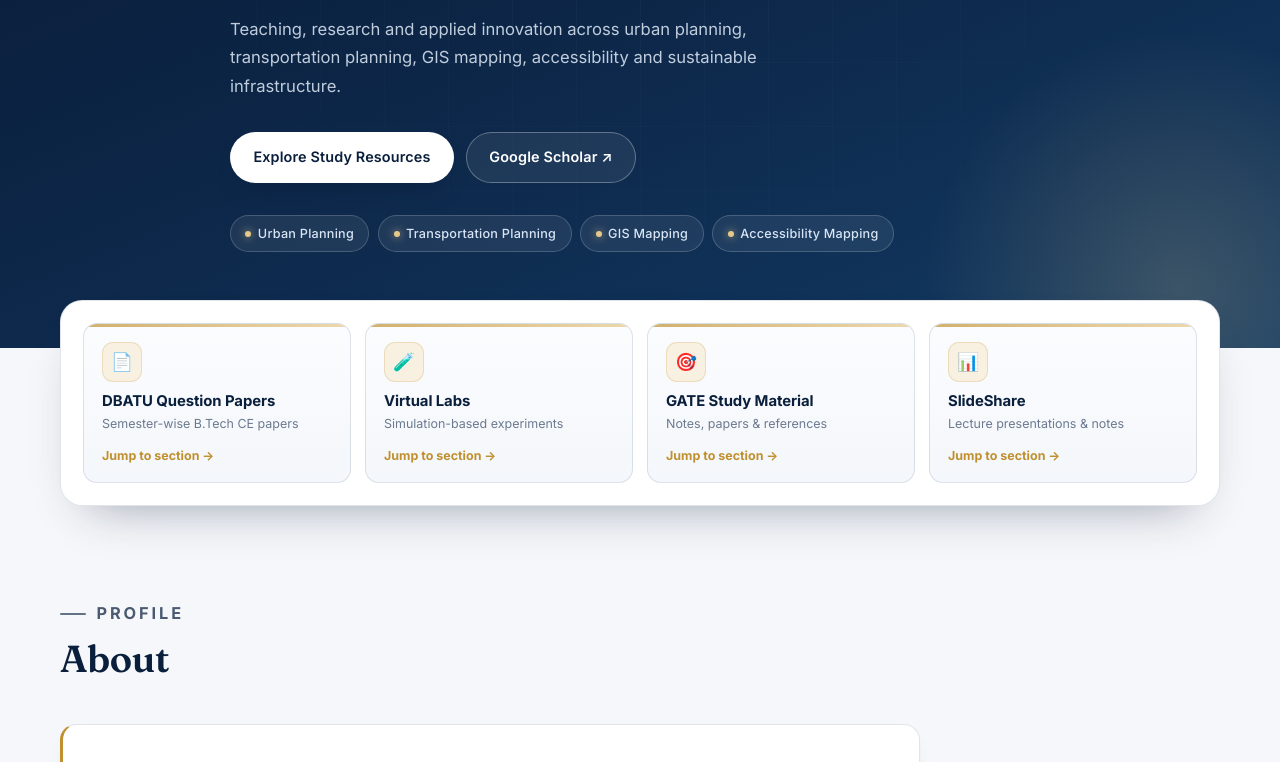
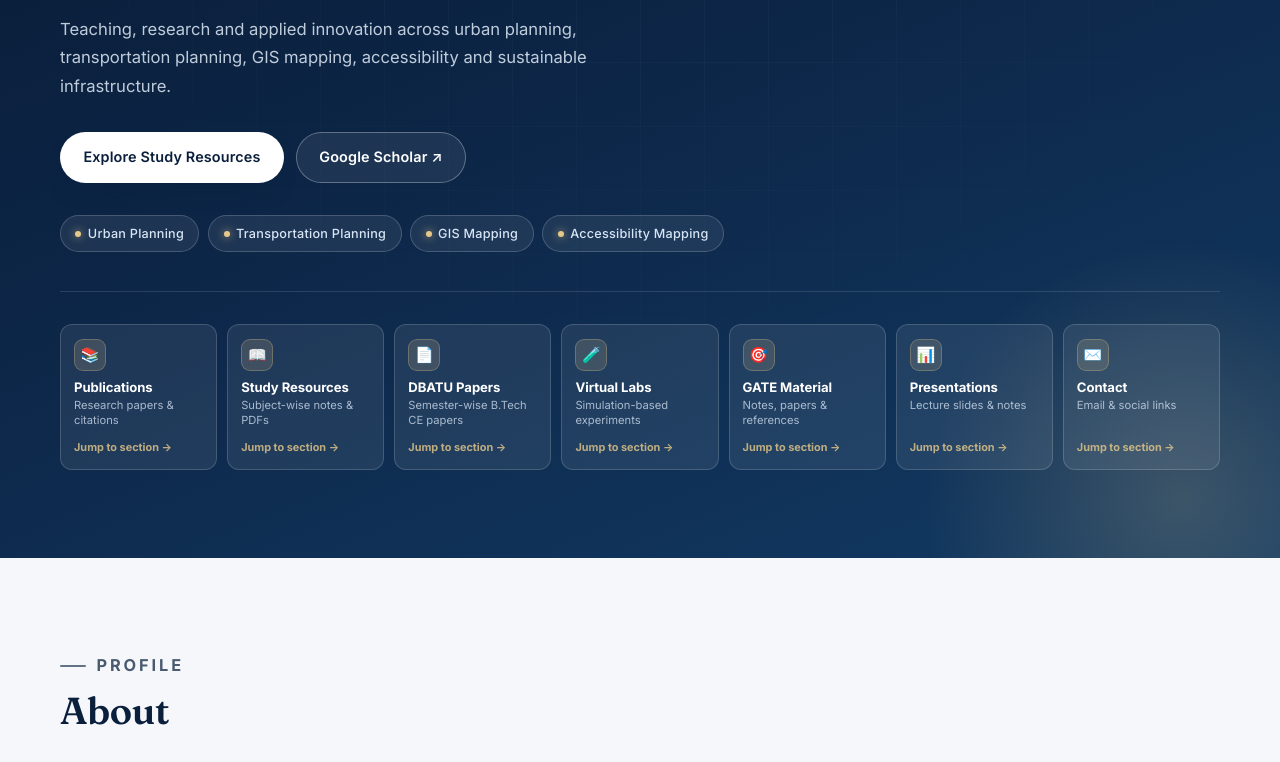
Before and after one commit to darshpatel-git/darshankumarpatel.github.io, a plain HTML site: page index.html in a window 1280 px wide. Shown: the part 335-1097 px from the top of the page. Drawn offline with Linux system fonts and the light colour scheme.

Commit message:
Update index.html

```diff
--- a/index.html
+++ b/index.html
@@ -203,7 +203,7 @@
     .hero{
       position:relative;
       overflow:hidden;
-      padding-block:clamp(64px, 9vw, 112px) clamp(64px, 8vw, 96px);
+      padding-block:clamp(64px, 9vw, 112px) clamp(56px, 7vw, 88px);
       color:#fff;
       background:
         radial-gradient(900px 500px at 8% -12%, rgba(74,138,214,.38), transparent 62%),
@@ -281,75 +281,60 @@
     }
 
     /* ============================================================
-       QUICK ACCESS STRIP (student-friendly)
+       HERO SECTION NAV (jump-to-section cards)
        ============================================================ */
-    .quick-access{
+    .hero-nav{
       position:relative;
-      z-index:2;
-      margin-top:-48px;
+      z-index:1;
+      display:grid;
+      grid-template-columns:repeat(7, minmax(0,1fr));
+      gap:10px;
+      margin-top:2.4rem;
+      padding-top:2rem;
+      border-top:1px solid rgba(255,255,255,.12);
     }
-    .quick-grid{
-      display:grid;
-      grid-template-columns:repeat(4, minmax(0,1fr));
-      gap:14px;
-      padding:clamp(16px, 2vw, 22px);
-      background:#fff;
-      border:1px solid var(--line);
-      border-radius:var(--radius-lg);
-      box-shadow:var(--shadow-md);
+    .hero-nav-card{
+      display:flex;flex-direction:column;
+      padding:14px 13px 12px;
+      border-radius:12px;
+      background:rgba(255,255,255,.08);
+      border:1px solid rgba(255,255,255,.16);
+      text-decoration:none;color:inherit;
+      transition:transform .18s ease, background-color .18s ease,
+                 border-color .18s ease, box-shadow .18s ease;
     }
-    .quick-card{
-      display:flex;flex-direction:column;
-      padding:18px 18px 16px;
-      border-radius:14px;
-      background:linear-gradient(180deg,#fbfcfe 0%,#f4f7fb 100%);
-      border:1px solid var(--line);
-      text-decoration:none;color:inherit;
-      transition:transform .2s ease, border-color .2s ease, box-shadow .2s ease, background .2s ease;
-      position:relative;
-      overflow:hidden;
+    .hero-nav-card:hover{
+      transform:translateY(-3px);
+      background:rgba(255,255,255,.16);
+      border-color:rgba(230,201,138,.5);
+      box-shadow:0 18px 30px -20px rgba(0,0,0,.6);
     }
-    .quick-card::before{
-      content:"";
-      position:absolute;inset:0 0 auto;
-      height:3px;
-      background:linear-gradient(90deg,var(--gold),var(--gold-light));
-      opacity:.7;
-      transition:opacity .2s ease;
+    .hero-nav-icon{
+      display:grid;place-items:center;
+      width:32px;height:32px;
+      margin-bottom:8px;
+      border-radius:9px;
+      font-size:.95rem;line-height:1;
+      background:rgba(230,201,138,.16);
+      border:1px solid rgba(230,201,138,.28);
     }
-    .quick-card:hover{
-      transform:translateY(-3px);
-      border-color:rgba(192,144,47,.42);
-      box-shadow:var(--shadow-sm);
-      background:linear-gradient(180deg,#fff 0%,#fbfcfe 100%);
+    .hero-nav-card h3{
+      margin:0 0 .15rem;
+      font-size:.82rem;font-weight:650;
+      color:#fff;line-height:1.25;letter-spacing:-.005em;
     }
-    .quick-card:hover::before{opacity:1}
-    .quick-icon{
-      display:grid;place-items:center;
-      width:40px;height:40px;
-      margin-bottom:10px;
-      border-radius:11px;
-      font-size:1.1rem;line-height:1;
-      background:var(--gold-soft);
-      border:1px solid rgba(192,144,47,.22);
+    .hero-nav-card p{
+      margin:0;font-size:.7rem;line-height:1.4;
+      color:rgba(216,229,245,.75);
     }
-    .quick-card h3{
-      margin:0 0 .25rem;
-      font-size:.93rem;font-weight:650;
-      color:var(--navy-900);letter-spacing:-.005em;
-      line-height:1.3;
+    .hero-nav-card .arrow{
+      margin-top:auto;padding-top:.6rem;
+      font-size:.68rem;font-weight:650;
+      color:var(--gold-light);
+      opacity:.8;
+      transition:transform .18s ease, opacity .18s ease;
     }
-    .quick-card p{
-      margin:0;font-size:.78rem;line-height:1.5;
-      color:var(--muted);
-    }
-    .quick-card .arrow{
-      margin-top:auto;padding-top:.7rem;
-      font-size:.78rem;font-weight:650;
-      color:var(--gold);
-      transition:transform .18s ease;
-    }
-    .quick-card:hover .arrow{transform:translateX(4px)}
+    .hero-nav-card:hover .arrow{transform:translateX(3px);opacity:1}
 
     /* ============================================================
        BUTTONS
@@ -490,7 +475,7 @@
     }
 
     /* ============================================================
-       TEACHING CARDS — enhanced
+       STUDY RESOURCES — subject cards
        ============================================================ */
     .cards{
       display:grid;
@@ -563,6 +548,77 @@
     .subject-card:hover .go{transform:translateX(4px)}
 
     /* ============================================================
+       QUICK GRID (inline, used inside STUDY MATERIAL section)
+       ============================================================ */
+    .quick-grid{
+      display:grid;
+      grid-template-columns:repeat(4, minmax(0,1fr));
+      gap:14px;
+      padding:clamp(16px, 2vw, 22px);
+      background:#fff;
+      border:1px solid var(--line);
+      border-radius:var(--radius-lg);
+      box-shadow:var(--shadow-md);
+    }
+    .quick-card{
+      display:flex;flex-direction:column;
+      padding:18px 18px 16px;
+      border-radius:14px;
+      background:linear-gradient(180deg,#fbfcfe 0%,#f4f7fb 100%);
+      border:1px solid var(--line);
+      text-decoration:none;color:inherit;
+      transition:transform .2s ease, border-color .2s ease, box-shadow .2s ease, background .2s ease;
+      position:relative;
+      overflow:hidden;
+    }
+    .quick-card::before{
+      content:"";
+      position:absolute;inset:0 0 auto;
+      height:3px;
+      background:linear-gradient(90deg,var(--gold),var(--gold-light));
+      opacity:.7;
+      transition:opacity .2s ease;
+    }
+    .quick-card:hover{
+      transform:translateY(-3px);
+      border-color:rgba(192,144,47,.42);
+      box-shadow:var(--shadow-sm);
+      background:linear-gradient(180deg,#fff 0%,#fbfcfe 100%);
+    }
+    .quick-card:hover::before{opacity:1}
+    .quick-icon{
+      display:grid;place-items:center;
+      width:40px;height:40px;
+      margin-bottom:10px;
+      border-radius:11px;
+      font-size:1.1rem;line-height:1;
+      background:var(--gold-soft);
+      border:1px solid rgba(192,144,47,.22);
+    }
+    .quick-card h3{
+      margin:0 0 .25rem;
+      font-size:.93rem;font-weight:650;
+      color:var(--navy-900);letter-spacing:-.005em;
+      line-height:1.3;
+    }
+    .quick-card p{
+      margin:0;font-size:.78rem;line-height:1.5;
+      color:var(--muted);
+    }
+    .quick-card .arrow{
+      margin-top:auto;padding-top:.7rem;
+      font-size:.78rem;font-weight:650;
+      color:var(--gold);
+      transition:transform .18s ease;
+    }
+    .quick-card:hover .arrow{transform:translateX(4px)}
+
+    .quick-grid-inline{margin-top:28px}
+    .quick-grid-inline .quick-card{
+      background:linear-gradient(180deg,#ffffff 0%,#f7f9fc 100%);
+    }
+
+    /* ============================================================
        CONTACT
        ============================================================ */
     .contact-grid{
@@ -629,6 +685,7 @@
        ============================================================ */
     @media (max-width: 1040px){
       .nav-links a{padding:.5rem .55rem;font-size:.84rem}
+      .hero-nav{grid-template-columns:repeat(4, minmax(0,1fr))}
       .quick-grid{grid-template-columns:repeat(2, minmax(0,1fr))}
     }
 
@@ -662,7 +719,8 @@
       .scholar-panel,
       .slideshare-panel{padding:22px}
       .footer-inner{justify-content:flex-start}
-      .quick-access{margin-top:-32px}
+      .hero-nav{grid-template-columns:repeat(2, minmax(0,1fr));gap:8px;margin-top:1.9rem;padding-top:1.6rem}
+      .hero-nav-card{padding:12px 11px 10px}
       .quick-grid{grid-template-columns:1fr;gap:10px}
     }
 
@@ -695,7 +753,7 @@
     <div class="nav-links" id="navLinks">
       <a href="#about" data-en="About" data-mr="परिचय" data-hi="परिचय">About</a>
       <a href="#publications" data-en="Publications" data-mr="प्रकाशने" data-hi="प्रकाशन">Publications</a>
-      <a href="#teaching" data-en="Teaching" data-mr="अध्यापन" data-hi="शिक्षण">Teaching</a>
+      <a href="#teaching" data-en="Study Resources" data-mr="अभ्यास साहित्य" data-hi="अध्ययन सामग्री">Study Resources</a>
       <a href="#dbatu-papers" data-en="DBATU Papers" data-mr="DBATU प्रश्नपत्रिका" data-hi="DBATU प्रश्नपत्र">DBATU Papers</a>
       <a href="#virtual-labs" data-en="Virtual Labs" data-mr="व्हर्च्युअल लॅब्स" data-hi="वर्चुअल लैब्स">Virtual Labs</a>
       <a href="#gate-material" data-en="GATE Material" data-mr="GATE साहित्य" data-hi="GATE सामग्री">GATE Material</a>
@@ -713,7 +771,8 @@
 <main>
   <!-- ================= HERO ================= -->
   <section class="hero" id="home">
-    <div class="container hero-grid">
+    <div class="container">
+      <div class="hero-grid">
         <p class="eyebrow" data-en="Faculty Profile · Civil Engineering" data-mr="प्राध्यापक परिचय · स्थापत्य अभियांत्रिकी" data-hi="संकाय प्रोफ़ाइल · सिविल इंजीनियरिंग">Faculty Profile · Civil Engineering</p>
         <h1>Dr. Darshankumar Patel</h1>
         <p class="role">Assistant Professor</p>
@@ -729,37 +788,52 @@
           <li>Accessibility Mapping</li>
         </ul>
       </div>
-  </section>
 
-  <!-- ================= QUICK ACCESS STRIP (student-friendly) ================= -->
-  <section class="quick-access" aria-label="Quick access for students">
-    <div class="container">
-      <div class="quick-grid" data-reveal>
-        <a class="quick-card" href="#dbatu-papers">
-          <span class="quick-icon" aria-hidden="true">📄</span>
-          <h3>DBATU Question Papers</h3>
+      <!-- Section navigation (jump to section cards) -->
+      <nav class="hero-nav" aria-label="Jump to section">
+        <a class="hero-nav-card" href="#publications">
+          <span class="hero-nav-icon" aria-hidden="true">📚</span>
+          <h3>Publications</h3>
+          <p>Research papers &amp; citations</p>
+          <span class="arrow">Jump to section →</span>
+        </a>
+        <a class="hero-nav-card" href="#teaching">
+          <span class="hero-nav-icon" aria-hidden="true">📖</span>
+          <h3>Study Resources</h3>
+          <p>Subject-wise notes &amp; PDFs</p>
+          <span class="arrow">Jump to section →</span>
+        </a>
+        <a class="hero-nav-card" href="#dbatu-papers">
+          <span class="hero-nav-icon" aria-hidden="true">📄</span>
+          <h3>DBATU Papers</h3>
           <p>Semester-wise B.Tech CE papers</p>
           <span class="arrow">Jump to section →</span>
         </a>
-        <a class="quick-card" href="#virtual-labs">
-          <span class="quick-icon" aria-hidden="true">🧪</span>
+        <a class="hero-nav-card" href="#virtual-labs">
+          <span class="hero-nav-icon" aria-hidden="true">🧪</span>
           <h3>Virtual Labs</h3>
           <p>Simulation-based experiments</p>
           <span class="arrow">Jump to section →</span>
         </a>
-        <a class="quick-card" href="#gate-material">
-          <span class="quick-icon" aria-hidden="true">🎯</span>
-          <h3>GATE Study Material</h3>
+        <a class="hero-nav-card" href="#gate-material">
+          <span class="hero-nav-icon" aria-hidden="true">🎯</span>
+          <h3>GATE Material</h3>
           <p>Notes, papers &amp; references</p>
           <span class="arrow">Jump to section →</span>
         </a>
-        <a class="quick-card" href="#presentations">
-          <span class="quick-icon" aria-hidden="true">📊</span>
-          <h3>SlideShare</h3>
-          <p>Lecture presentations &amp; notes</p>
+        <a class="hero-nav-card" href="#presentations">
+          <span class="hero-nav-icon" aria-hidden="true">📊</span>
+          <h3>Presentations</h3>
+          <p>Lecture slides &amp; notes</p>
           <span class="arrow">Jump to section →</span>
         </a>
-      </div>
+        <a class="hero-nav-card" href="#contact">
+          <span class="hero-nav-icon" aria-hidden="true">✉️</span>
+          <h3>Contact</h3>
+          <p>Email &amp; social links</p>
+          <span class="arrow">Jump to section →</span>
+        </a>
+      </nav>
     </div>
   </section>
 
@@ -792,13 +866,13 @@
     </div>
   </section>
 
-  <!-- ================= TEACHING ================= -->
+  <!-- ================= STUDY RESOURCES ================= -->
   <section class="section section-soft" id="teaching">
     <div class="container">
       <div class="section-heading" data-reveal>
-        <p class="eyebrow">Teaching &amp; Learning</p>
-        <h2>Civil Engineering Knowledge Hub</h2>
-        <p>A growing collection of learning resources, practical guidance and interactive tools for students. Pick a subject to open its notes, PDFs and reference material.</p>
+        <p class="eyebrow">Study Material</p>
+        <h2>Study Resources by Subject</h2>
+        <p>Notes, PDFs, references and learning material organised subject-wise for Civil Engineering students. Pick a subject to open its study material.</p>
       </div>
 
       <div class="cards" data-reveal>
@@ -850,6 +924,34 @@
           <h3>Artificial Intelligence</h3>
           <p>AI fundamentals, machine learning applications, intelligent transportation systems and data-driven decision making in civil engineering.</p>
           <span class="go">Open subject page →</span>
+        </a>
+      </div>
+
+      <!-- More study material shortcuts -->
+      <div class="quick-grid quick-grid-inline" data-reveal>
+        <a class="quick-card" href="#dbatu-papers">
+          <span class="quick-icon" aria-hidden="true">📄</span>
+          <h3>DBATU Question Papers</h3>
+          <p>Semester-wise B.Tech CE papers</p>
+          <span class="arrow">Jump to section →</span>
+        </a>
+        <a class="quick-card" href="#virtual-labs">
+          <span class="quick-icon" aria-hidden="true">🧪</span>
+          <h3>Virtual Labs</h3>
+          <p>Simulation-based experiments</p>
+          <span class="arrow">Jump to section →</span>
+        </a>
+        <a class="quick-card" href="#gate-material">
+          <span class="quick-icon" aria-hidden="true">🎯</span>
+          <h3>GATE Study Material</h3>
+          <p>Notes, papers &amp; references</p>
+          <span class="arrow">Jump to section →</span>
+        </a>
+        <a class="quick-card" href="#presentations">
+          <span class="quick-icon" aria-hidden="true">📊</span>
+          <h3>SlideShare</h3>
+          <p>Lecture presentations &amp; notes</p>
+          <span class="arrow">Jump to section →</span>
         </a>
       </div>
     </div>
```
Lines whose indentation alone changed are shown as unchanged.
